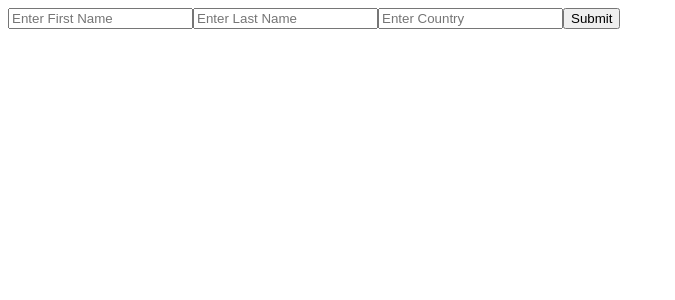
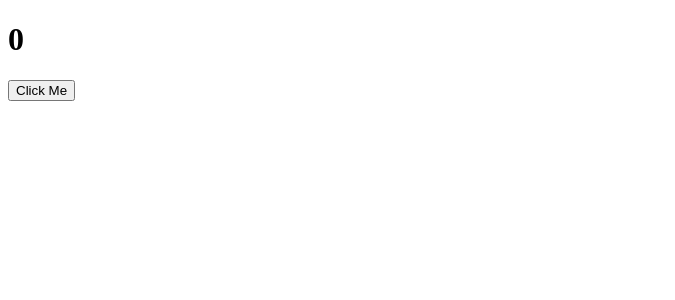
Before and after one commit to 0xAviPatel/30-days-of-react, a React (Create React App) app: page / in a window 1280 px wide. Shown: the top 300 px of the page, without its empty margins (0-675 px from the left). Built offline with nearby package versions, Linux system fonts and the light colour scheme; the HTML template or start-up script is replaced by a standard one.

Commit message:
UseEffect

```diff
--- a/src/App.js
+++ b/src/App.js
@@ -1,53 +1,10 @@
-import React, { useState } from "react";
+import React from "react";
+import UseEffect from "./component/UseEffect/UseEffect";
 
 const App = () => {
-  const [values, getValues] = useState({
-    firstName: "",
-    lastName: "",
-    country: "",
-  });
-
-  // const handleChange = (e) => {
-  //   // const val = e.target.value;
-  //   // getValues(val);
-
-  // };
-
-  const handleChange = (e) => {
-    const { name, value } = e.target;
-    getValues({
-      [name]: value,
-    });
-  };
-
-  const submitHandler = (e) => {
-    e.preventDefault();
-    console.log(values);
-  };
-
-  const { firstName, lastName, country } = values;
   return (
     <div>
-      <form onSubmit={submitHandler}>
-        <input
-          type="text"
-          placeholder="Enter First Name"
-          value={firstName}
-          onChange={handleChange}
-        />
-        <input
-          type="text"
-          placeholder="Enter Last Name"
-          onChange={handleChange}
-        />
-        <input
-          type="text"
-          placeholder="Enter Country"
-          onChange={handleChange}
-        />
-
-        <button type="submit">Submit</button>
-      </form>
+      <UseEffect />
     </div>
   );
 };
--- /dev/null
+++ b/src/component/UseEffect/UseEffect.jsx
@@ -0,0 +1,23 @@
+import React, { useEffect, useState } from "react";
+
+const UseEffect = () => {
+  const [count, setCount] = useState(0);
+  useEffect(() => {
+    document.title = `Chats (${count})`
+  });
+
+  return (
+    <div>
+      <h1>{count}</h1>
+      <button
+        onClick={() => {
+          setCount(count + 1);
+        }}
+      >
+        Click Me
+      </button>
+    </div>
+  );
+};
+
+export default UseEffect;
```
Also changed, not shown: public/images/dog.jpg (deleted), 1 other file (tests, documents, lock files or other folders).
